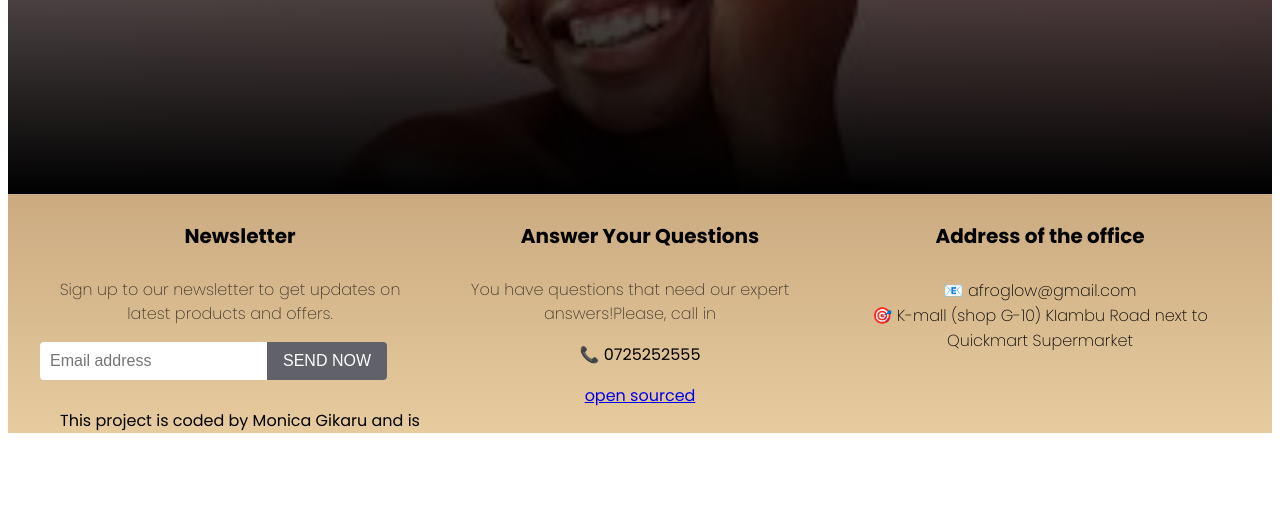
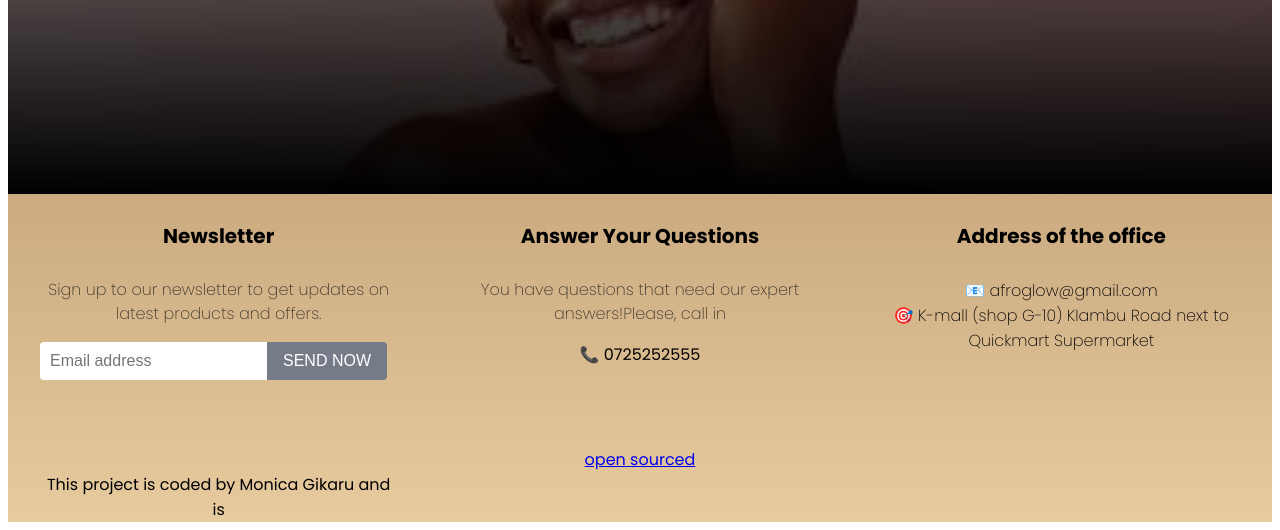
Before and after one commit to Monica-G30/skincare-project, a plain HTML site: page index.html in a window 1280 px wide. Shown: the part 375-905 px from the top of the page. Before the commit the page ends 816 px from the top, so only its background shows below. Drawn offline with Linux system fonts and the light colour scheme; a web font is replaced by a local one.

Commit message:
used grid gap instead of margin-right while styling the footer

```diff
--- a/src/styles.css
+++ b/src/styles.css
@@ -46,6 +46,7 @@ section {
 .grid {
   display: grid;
   grid-template-columns: 1fr 1fr 1fr;
+  grid-gap: 64px;
 }
 
 footer {
@@ -77,7 +78,7 @@ footer {
   padding: 10px 16px;
   border: none;
   border-radius: 0 4px 4px 0;
-  background-color: #606169;
+  background-color: #757c88;
   color: white;
   font-size: 1rem;
   cursor: pointer;
@@ -96,7 +97,6 @@ footer p {
   font-weight: 200;
   font-size: 16px;
   opacity: 0.7;
-  margin-right: 20px;
   line-height: 24px;
 }
 
```
